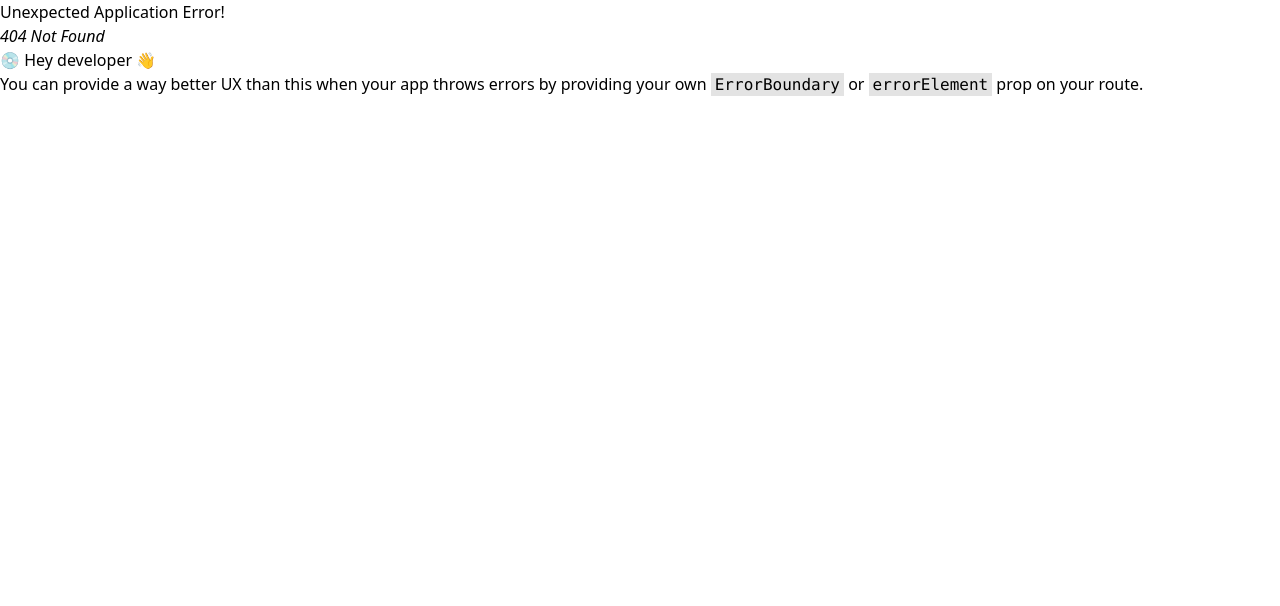
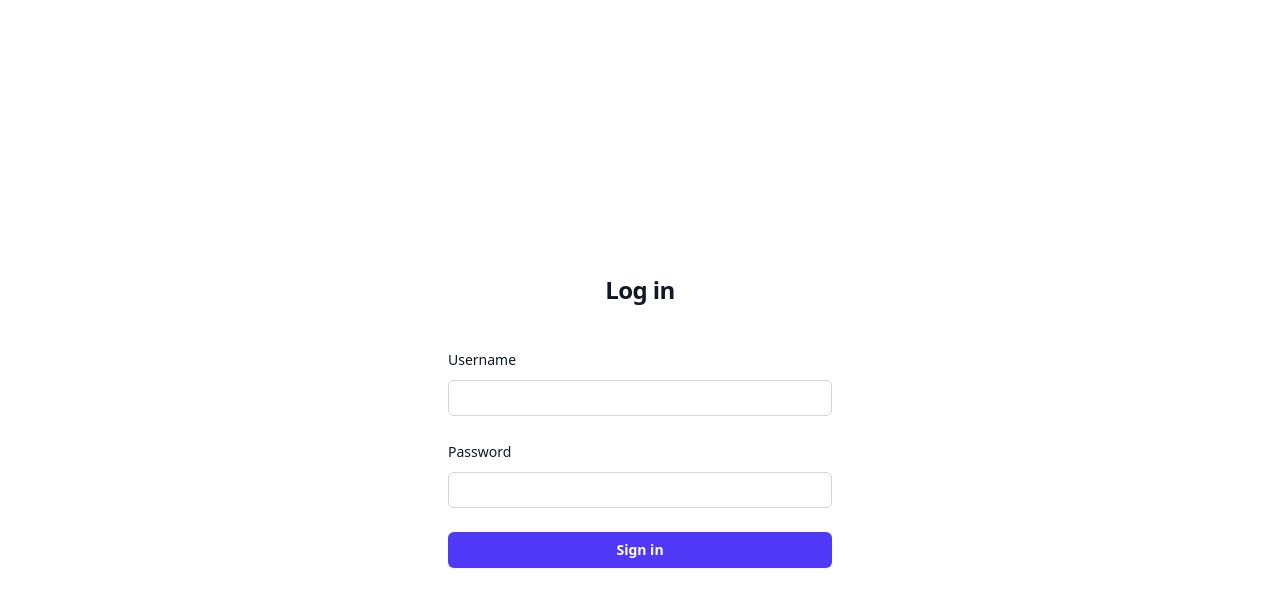
Before and after one commit to meglicfran/spendo, a React (Vite) app in the folder react-spendo/: page /login in a window 1280 px wide. Before the commit this address had no page. Shown: the top 606 px of the page. Built offline with nearby package versions, Linux system fonts and the light colour scheme.

Commit message:
add: login page, using cookies

```diff
--- a/react-spendo/src/components/AccountList.tsx
+++ b/react-spendo/src/components/AccountList.tsx
@@ -1,3 +1,5 @@
+import { useNavigate } from "react-router-dom";
+
 interface AccountsProp {
 	accounts: {
 		accountid: string;
@@ -7,10 +9,19 @@
 }
 
 function AccountList({ accounts }: AccountsProp) {
+	const navigate = useNavigate();
+
+	const accountClicked = (accountId: string) => {
+		navigate("/account/" + accountId);
+	};
+
 	const accountRows = [...accounts].map((item, idx) => (
 		<tr
 			key={item.accountid}
 			className={`border-t border-gray-200 ${idx % 2 === 0 ? "bg-white" : "bg-gray-50"} hover:bg-blue-50`}
+			onClick={() => {
+				accountClicked(item.accountid);
+			}}
 		>
 			<td className="px-4 py-3 text-sm text-gray-800">{item.accountid}</td>
 			<td className="px-4 py-3 text-sm text-gray-800">{item.iban}</td>
--- a/react-spendo/src/pages/AccountsPage.tsx
+++ b/react-spendo/src/pages/AccountsPage.tsx
@@ -1,16 +1,16 @@
 import { useEffect, useState } from "react";
 import AccountList from "../components/AccountList";
 
-const USER_ID = "2";
 const BASE_URL = "http://localhost:3000";
 
 function AccountsPage() {
 	const [accounts, updateAccounts] = useState([]);
 
 	const fetchAccounts = async () => {
-		const getAccountsUrl = `/users/accounts/${USER_ID}`;
+		const getAccountsUrl = `/users/accounts`;
 		const options: RequestInit = {
 			method: "GET",
+			credentials: "include",
 		};
 		const response = await fetch(BASE_URL + getAccountsUrl, options);
 		if (!response.ok) {
--- a/react-spendo/src/pages/Dashboard.tsx
+++ b/react-spendo/src/pages/Dashboard.tsx
@@ -2,6 +2,7 @@
 import Transactions from "../components/Transactions";
 import TransactionSummary from "../components/TransacionSummary";
 import TopTransactions from "../components/TopTransactions";
+import { useParams } from "react-router-dom";
 
 const BASE_URL = "http://localhost:3000";
 const ACCOUNT_ID = "166ed110-b84e-4026-ab83-cc5e6112afda";
@@ -15,6 +16,8 @@
 }
 
 function Dashboard() {
+	const params = useParams();
+
 	const dateFrom = useRef<HTMLInputElement>(null);
 	const dateTo = useRef<HTMLInputElement>(null);
 
@@ -25,7 +28,7 @@
 		const date_from = dateRange[0];
 		const date_to = dateRange[1];
 
-		const accountTransactionsUrl = `/accounts/${ACCOUNT_ID}/transactions/?date_from=${date_from}&date_to=${date_to}`;
+		const accountTransactionsUrl = `/accounts/${params.accountId}/transactions/?date_from=${date_from}&date_to=${date_to}`;
 		const options: RequestInit = {
 			method: "GET",
 		};
@@ -36,7 +39,6 @@
 		}
 
 		const data = await response.json();
-		console.log(data.transactions.booked);
 		const newTransactions = (data.transactions.booked as Array<any>).map((value) => {
 			const transaction: Transaction = {
 				transactionId: value.transactionId,
@@ -64,8 +66,6 @@
 			}
 			updateDateRange([dateFrom.current.value, dateTo.current.value]);
 		}
-		console.log(dateRange[0]);
-		console.log(dateRange[1]);
 	};
 
 	return (
@@ -120,23 +120,4 @@
 	);
 }
 
-/*
-<>
-			<div className="date-container">
-				<label>Date From:</label>
-				<input type="date" id="dateFrom" name="dateFrom" ref={dateFrom} />
-
-				<label>Date To:</label>
-				<input type="date" id="dateTo" name="dateTo" ref={dateTo} />
-
-				<button onClick={refreshHandler}>Refresh</button>
-			</div>
-			<div className="app-container">
-				<TransactionSummary transactions={transactions} />
-				<TopTransactions transactions={transactions} count={5} />
-				<Transactions transactions={transactions} />
-			</div>
-		</>
-*/
-
 export default Dashboard;
--- /dev/null
+++ b/react-spendo/src/pages/LoginPage.tsx
@@ -0,0 +1,105 @@
+import React, { useState, type ChangeEvent, type FormEvent } from "react";
+import { useNavigate } from "react-router-dom";
+
+interface FormData {
+	username: string;
+	password: string;
+}
+
+const BASE_URL = "http://localhost:3000";
+
+const LoginPage: React.FC = () => {
+	const navigate = useNavigate();
+
+	const [form, setForm] = useState<FormData>({ username: "", password: "" });
+
+	const handleChange = (e: ChangeEvent<HTMLInputElement>) => {
+		setForm({ ...form, [e.target.name]: e.target.value });
+	};
+
+	const handleSubmit = async (e: FormEvent) => {
+		e.preventDefault();
+		// TODO: Add API call or validation logic
+		console.log("Logging in:", form);
+		const loginUrl = `/users/login`;
+		const options: RequestInit = {
+			method: "POST",
+			headers: {
+				"Content-Type": "application/json",
+			},
+			credentials: "include",
+			body: JSON.stringify({
+				username: form.username,
+				password: form.password,
+			}),
+		};
+		const response = await fetch(BASE_URL + loginUrl, options);
+		if (!response.ok) {
+			console.log(`Error fetching account status = ${response.status}`);
+			return;
+		} else {
+			navigate("/accounts");
+		}
+	};
+
+	return (
+		<>
+			<div className="flex min-h-full flex-col justify-center px-6 py-12 lg:px-8">
+				<div className="sm:mx-auto sm:w-full sm:max-w-sm">
+					<h2 className="mt-10 text-center text-2xl/9 font-bold tracking-tight text-gray-900">Log in</h2>
+				</div>
+
+				<div className="mt-10 sm:mx-auto sm:w-full sm:max-w-sm">
+					<form onSubmit={handleSubmit} className="space-y-6">
+						<div>
+							<label htmlFor="username" className="block text-sm/6 font-medium text-gray-900">
+								Username
+							</label>
+							<div className="mt-2">
+								<input
+									id="username"
+									name="username"
+									type="username"
+									required
+									autoComplete="username"
+									onChange={handleChange}
+									className="block w-full rounded-md bg-white px-3 py-1.5 text-base text-gray-900 outline-1 -outline-offset-1 outline-gray-300 placeholder:text-gray-400 focus:outline-2 focus:-outline-offset-2 focus:outline-indigo-600 sm:text-sm/6"
+								/>
+							</div>
+						</div>
+
+						<div>
+							<div className="flex items-center justify-between">
+								<label htmlFor="password" className="block text-sm/6 font-medium text-gray-900">
+									Password
+								</label>
+							</div>
+							<div className="mt-2">
+								<input
+									id="password"
+									name="password"
+									type="password"
+									required
+									autoComplete="current-password"
+									onChange={handleChange}
+									className="block w-full rounded-md bg-white px-3 py-1.5 text-base text-gray-900 outline-1 -outline-offset-1 outline-gray-300 placeholder:text-gray-400 focus:outline-2 focus:-outline-offset-2 focus:outline-indigo-600 sm:text-sm/6"
+								/>
+							</div>
+						</div>
+
+						<div>
+							<button
+								type="submit"
+								className="flex w-full justify-center rounded-md bg-indigo-600 px-3 py-1.5 text-sm/6 font-semibold text-white shadow-xs hover:bg-indigo-500 focus-visible:outline-2 focus-visible:outline-offset-2 focus-visible:outline-indigo-600"
+							>
+								Sign in
+							</button>
+						</div>
+					</form>
+				</div>
+			</div>
+		</>
+	);
+};
+
+export default LoginPage;
```
Also changed, not shown: react-spendo/src/main.tsx (+6 -1 lines).
